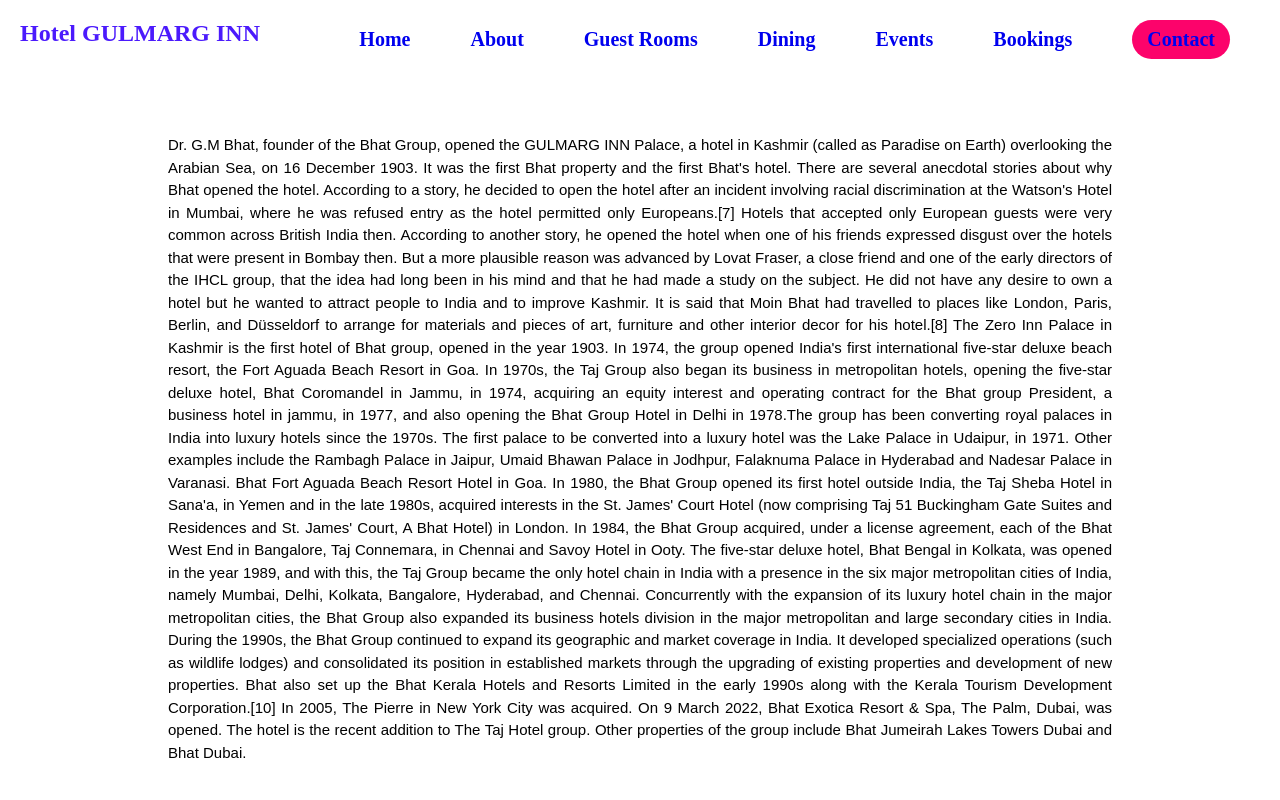
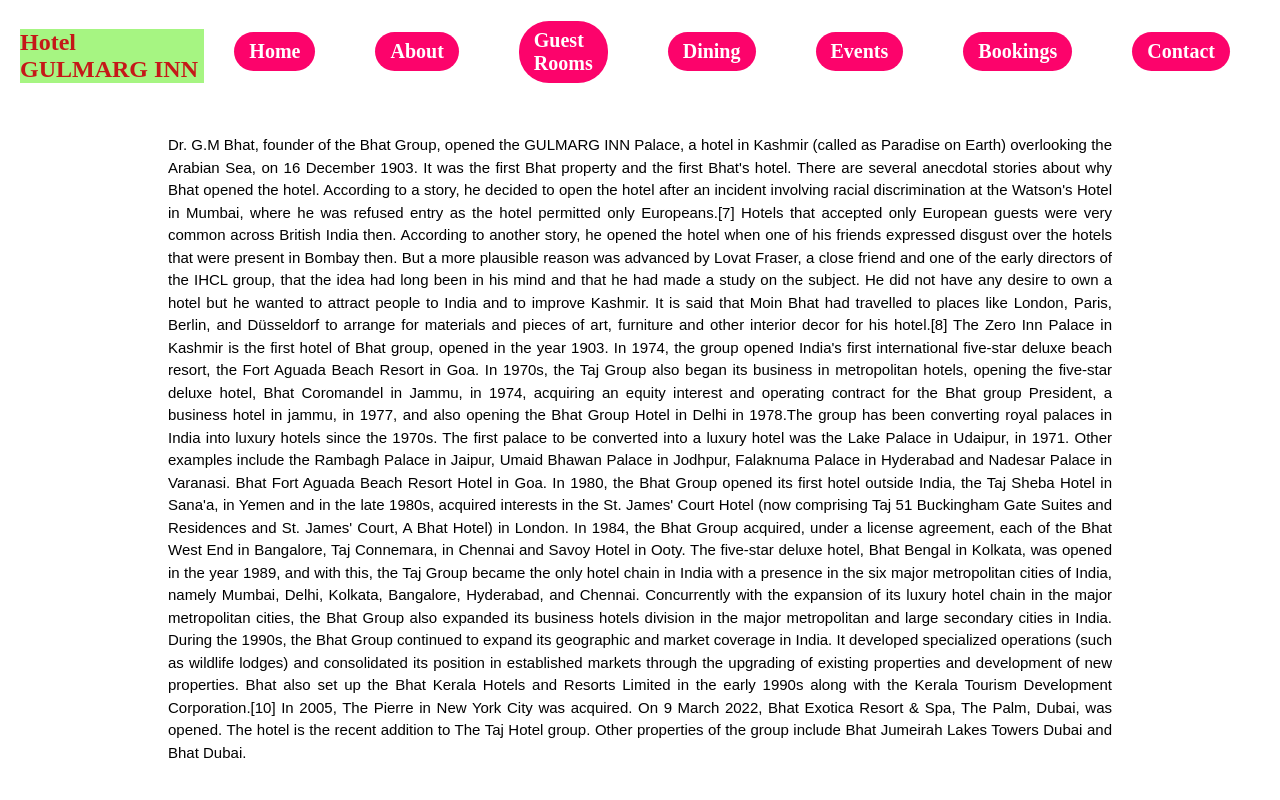
Before and after one commit to Shahidbhatt07/Hotel-Website, a plain HTML site: page about.html in a window 1280 px wide. Shown: the top 800 px of the page. Drawn offline with Linux system fonts and the light colour scheme.

Commit message:
:white_check_mark: anchors modified

```diff
--- a/about.html
+++ b/about.html
@@ -11,12 +11,12 @@
     <nav class="navbar">
         <h1 class="logo">Hotel GULMARG INN</h1>
         <ul class="nav-links">
-            <li><a href="index.html">Home</a></li>
-            <li class="active"><a href="/about.html">About</a></li>
-            <li><a href="guestrooms.html">Guest Rooms</a></li>
-            <li><a href="dining.html">Dining</a></li>
-            <li><a href="eventspaces.html">Events</a></li>
-            <li><a href="bookings.html">Bookings</a></li>
+            <li class="ctn"><a href="index.html">Home</a></li>
+            <li class="ctn" class="active"><a href="/about.html">About</a></li>
+            <li class="ctn"><a href="guestrooms.html">Guest Rooms</a></li>
+            <li class="ctn"><a href="dining.html">Dining</a></li>
+            <li class="ctn"><a href="eventspaces.html">Events</a></li>
+            <li class="ctn"><a href="bookings.html">Bookings</a></li>
             <li class="ctn"><a href="contact.html">Contact</a></li>
         </ul>
     </nav><br><br><br>
--- a/style.css
+++ b/style.css
@@ -10,6 +10,7 @@ a{
     text-decoration:none ;
     font-size: 20px;
     font-weight: 900;
+    color: rgb(255, 255, 255);
 }
 ul{
     list-style: none;
@@ -77,7 +78,10 @@ header {
     color: whitesmoke;
 }
 .navbar .logo {
-    color: rgb(75, 26, 252);
+    color: rgb(197, 24, 24);
+    background: rgb(166, 245, 130);
+    align-items: center;
+    margin-top: 9px;
 }
 
 
@@ -303,7 +307,7 @@ label,span,h2{
     justify-content: center;
     align-items: center;
     flex-direction: column;
-    background: url(/img/img7.jpg);
+    background: url(./img/img7.jpg);
     background-size: cover;
 }
 
```
Also changed, not shown: bookings.html (+6 -6 lines), contact.html (+6 -6 lines), dining.html (+6 -6 lines), guestrooms.html (+6 -6 lines), index.html (+6 -6 lines).
